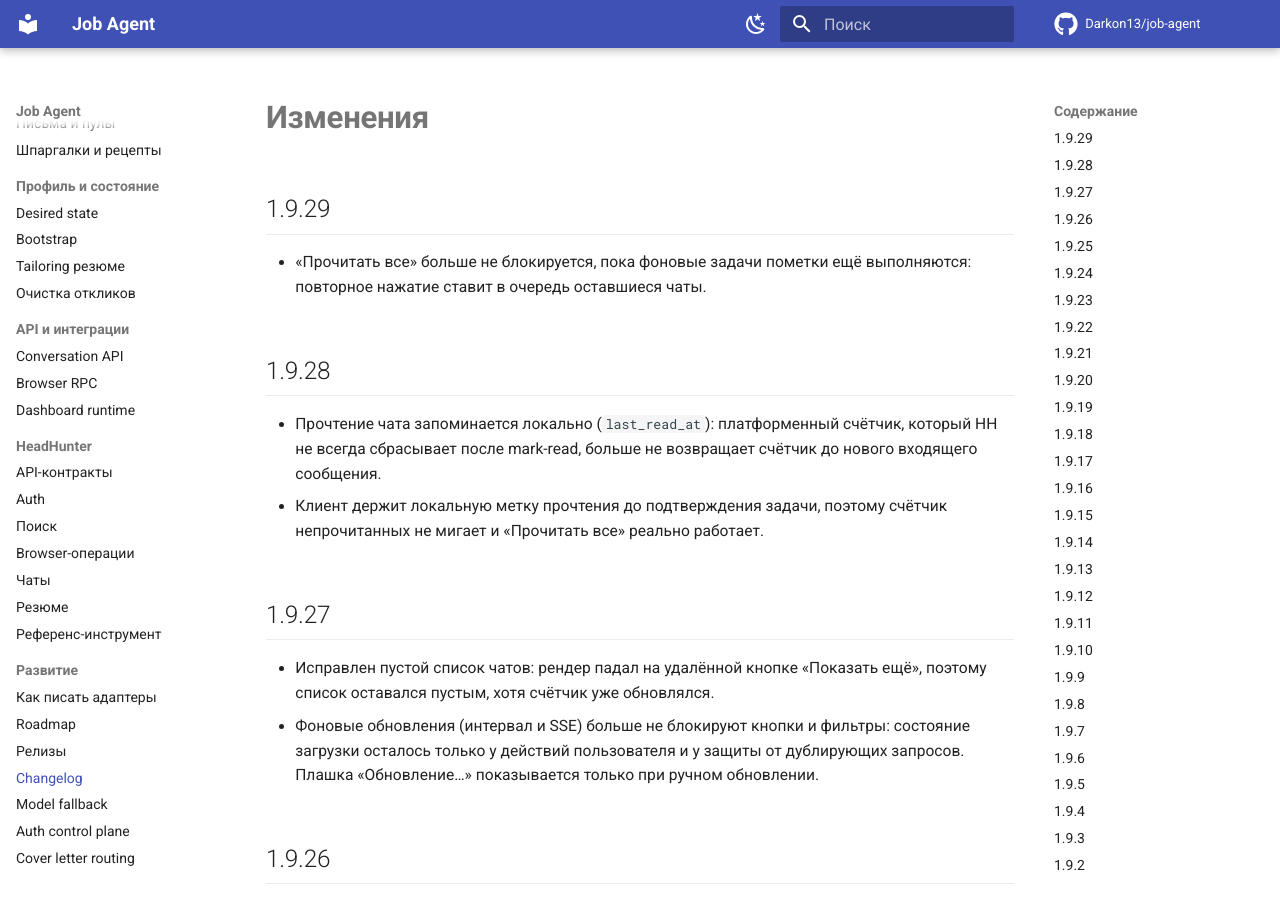
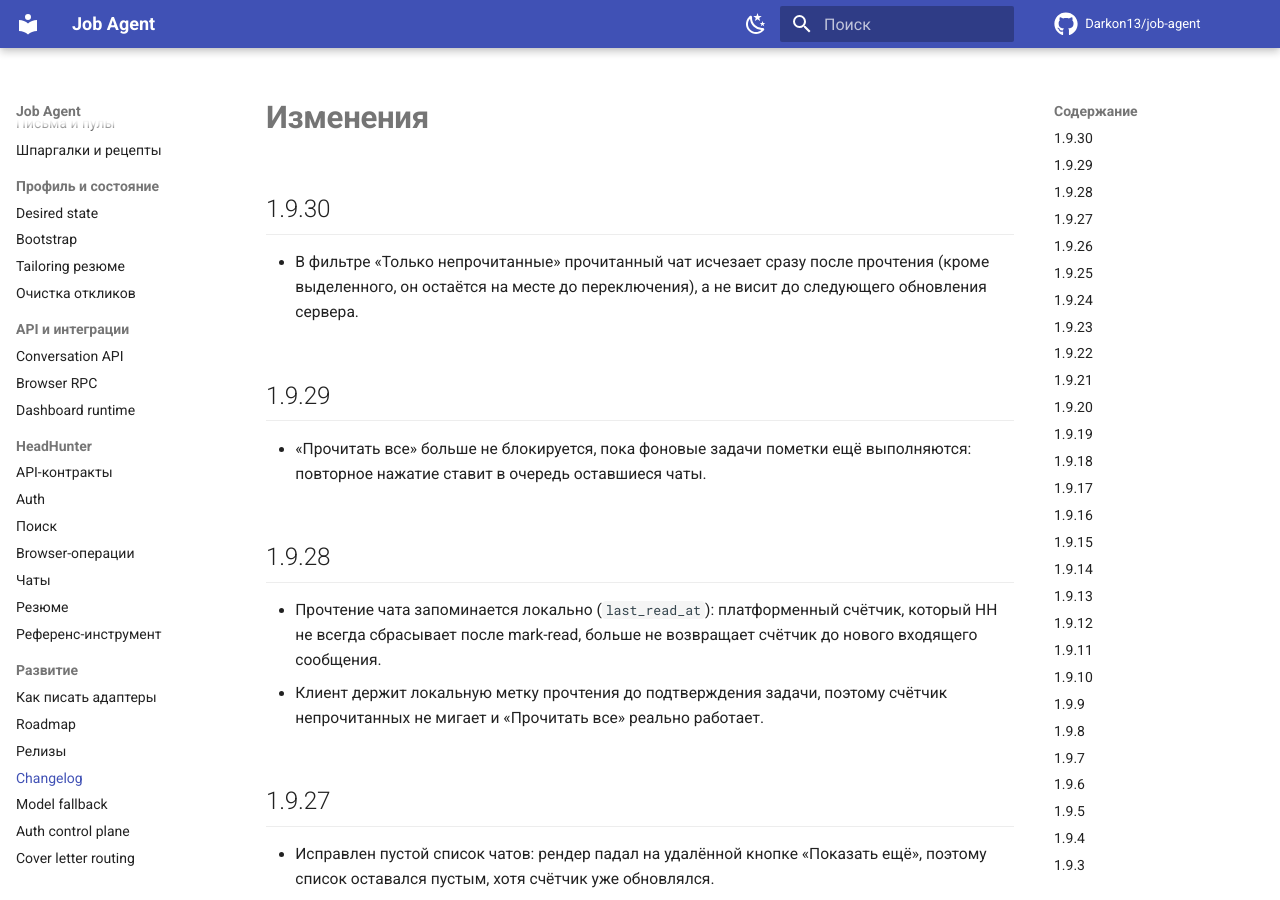
Before and after one commit to Darkon13/job-agent, an MkDocs documentation site: the page built from docs/changelog.md, in a window 1280 px wide and 900 px high. Built offline with MkDocs 1.6.1 and Material for MkDocs 9.7.7, drawn with Linux system fonts in a browser that asks for light colours; comment, search, counter and statistics services are not loaded.

Commit message:
fix(dashboard): drop read chats from the unread filter instantly

```diff
--- a/docs/changelog.md
+++ b/docs/changelog.md
@@ -1,4 +1,10 @@
 # Изменения
+
+## 1.9.30
+
+- В фильтре «Только непрочитанные» прочитанный чат исчезает сразу после
+  прочтения (кроме выделенного, он остаётся на месте до переключения), а не
+  висит до следующего обновления сервера.
 
 ## 1.9.29
 
```
Also changed, not shown: docs/releasing.md (+4 -4 lines), 4 other files.
